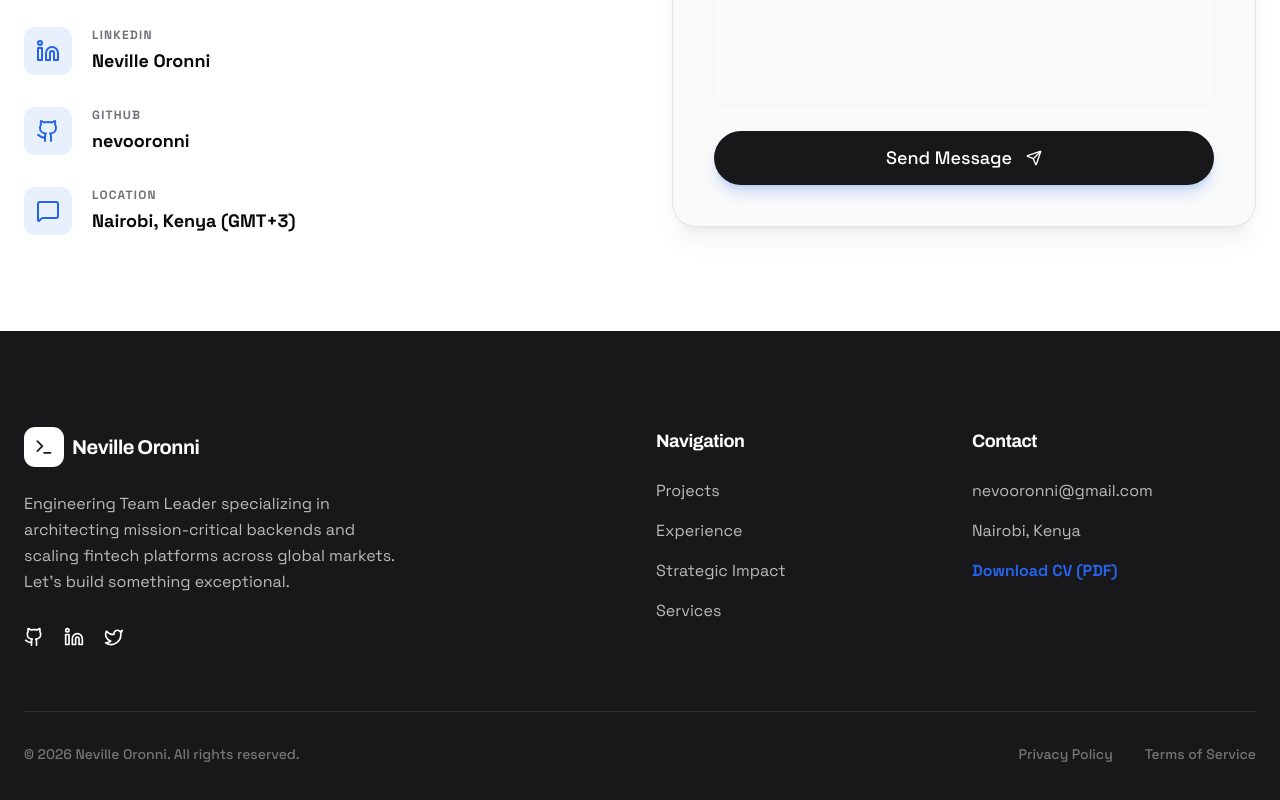
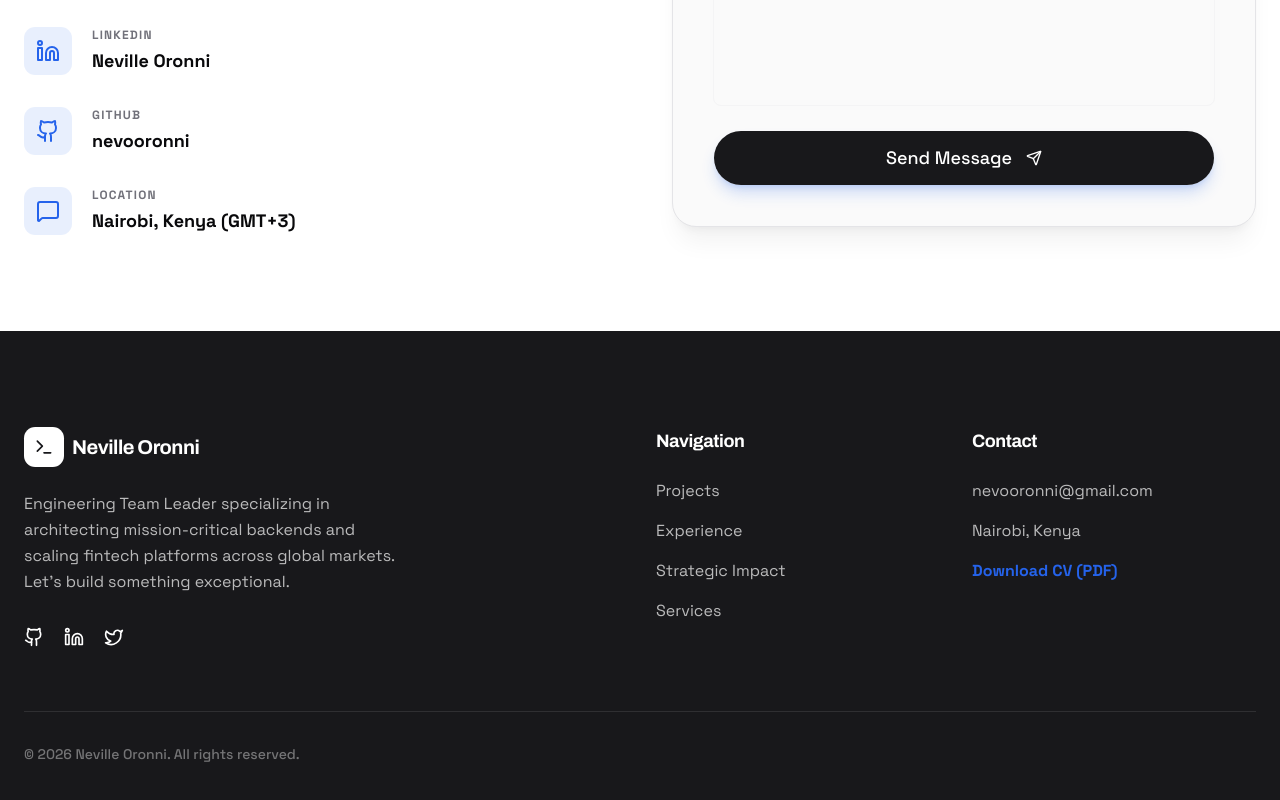
Before and after one commit to nevooronni/dev_portfolio_v3, a Next.js app: page / in a window 1280 px wide. Shown: the part 7557-8357 px from the top of the page. Built offline with nearby package versions, Linux system fonts and the light colour scheme.

Commit message:
chore: remove unused privacy/terms links from footer

```diff
--- a/src/components/shared/Footer.tsx
+++ b/src/components/shared/Footer.tsx
@@ -154,14 +154,14 @@
           <p>
             © {new Date().getFullYear()} Neville Oronni. All rights reserved.
           </p>
-          <div className="flex gap-8">
+          {/* <div className="flex gap-8">
             <NextLink href="/privacy" className="hover:text-white">
               Privacy Policy
             </NextLink>
             <NextLink href="/terms" className="hover:text-white">
               Terms of Service
             </NextLink>
-          </div>
+          </div> */}
         </div>
       </div>
     </footer>
```
